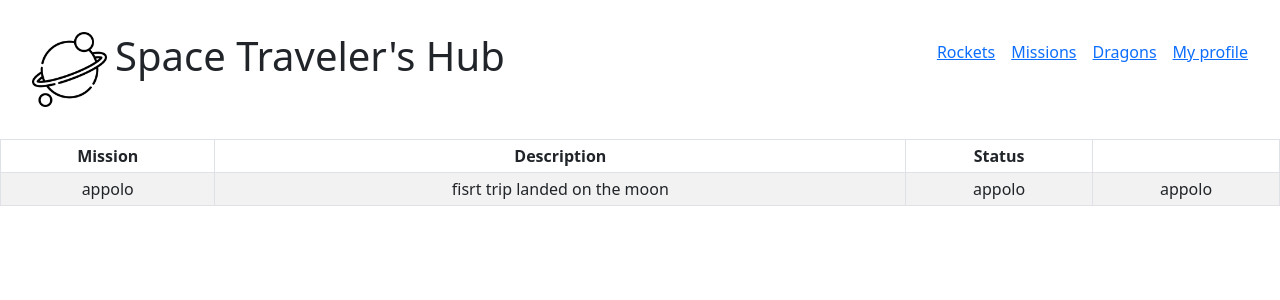
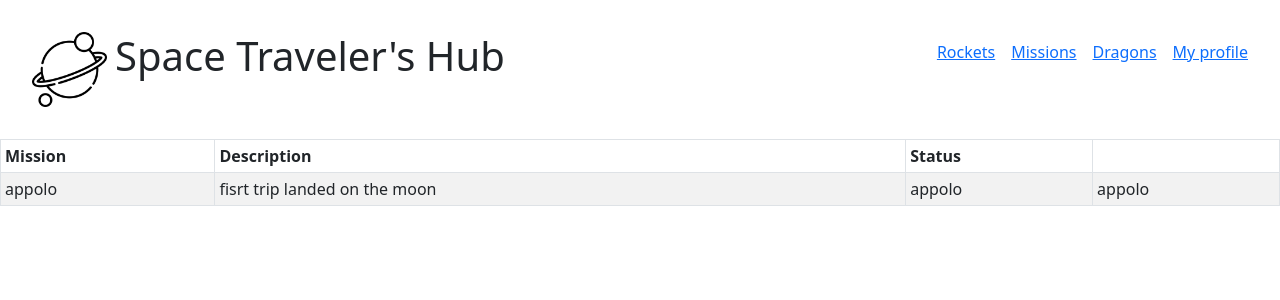
Before and after one commit to lazyCode-404/Space-Travel, a React (Create React App) app: page /missions in a window 1280 px wide. Shown: the top 300 px of the page. Built offline with nearby package versions, Linux system fonts and the light colour scheme; no server answers.

Commit message:
Add some style to the missions

```diff
--- a/src/components/pages/Missions.css
+++ b/src/components/pages/Missions.css
@@ -1,3 +1,12 @@
 .missions-table {
   margin: 0;
+  text-align: start;
 }
+
+.desc {
+  width: 60%;
+}
+
+td {
+  vertical-align: middle;
+}
```
